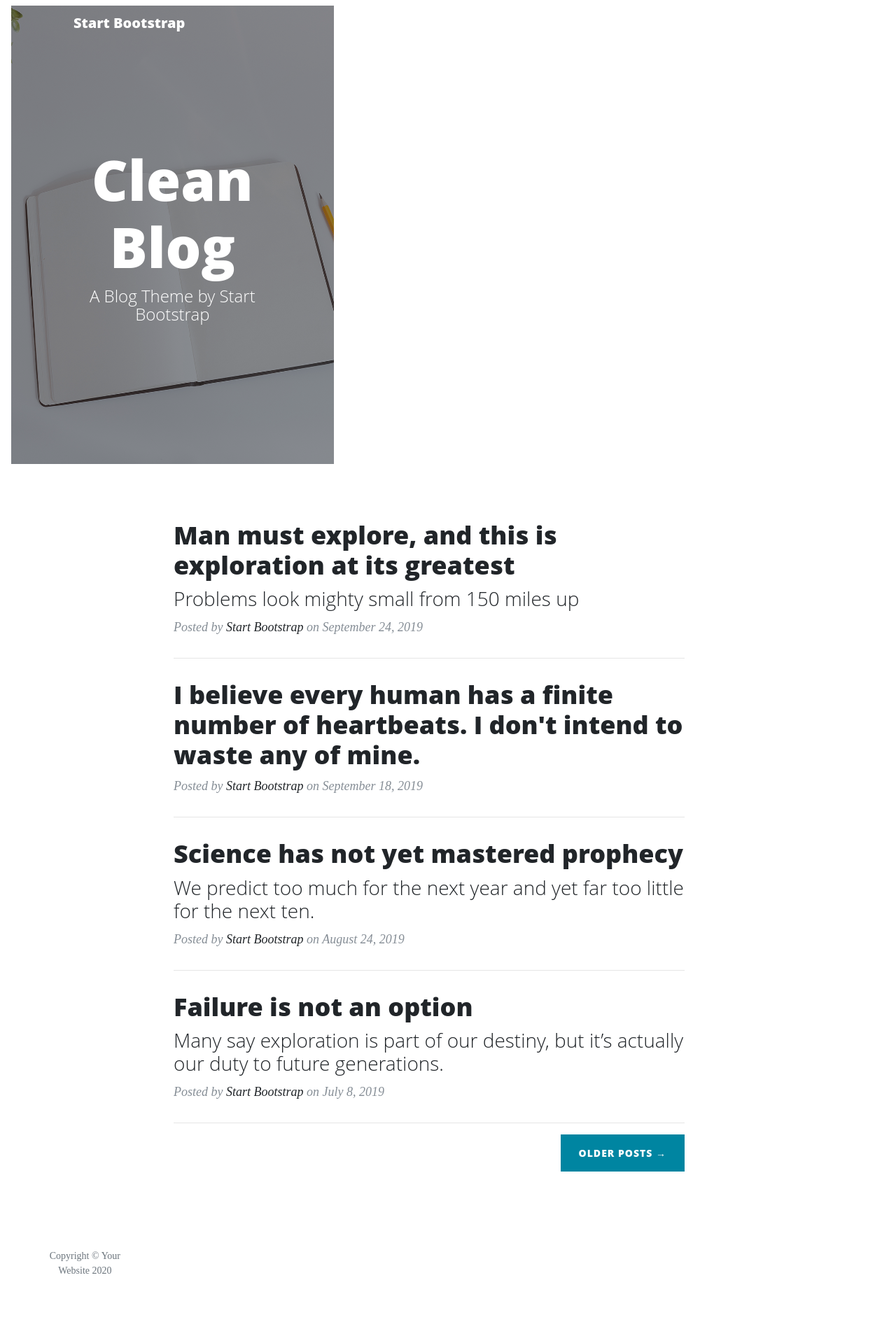
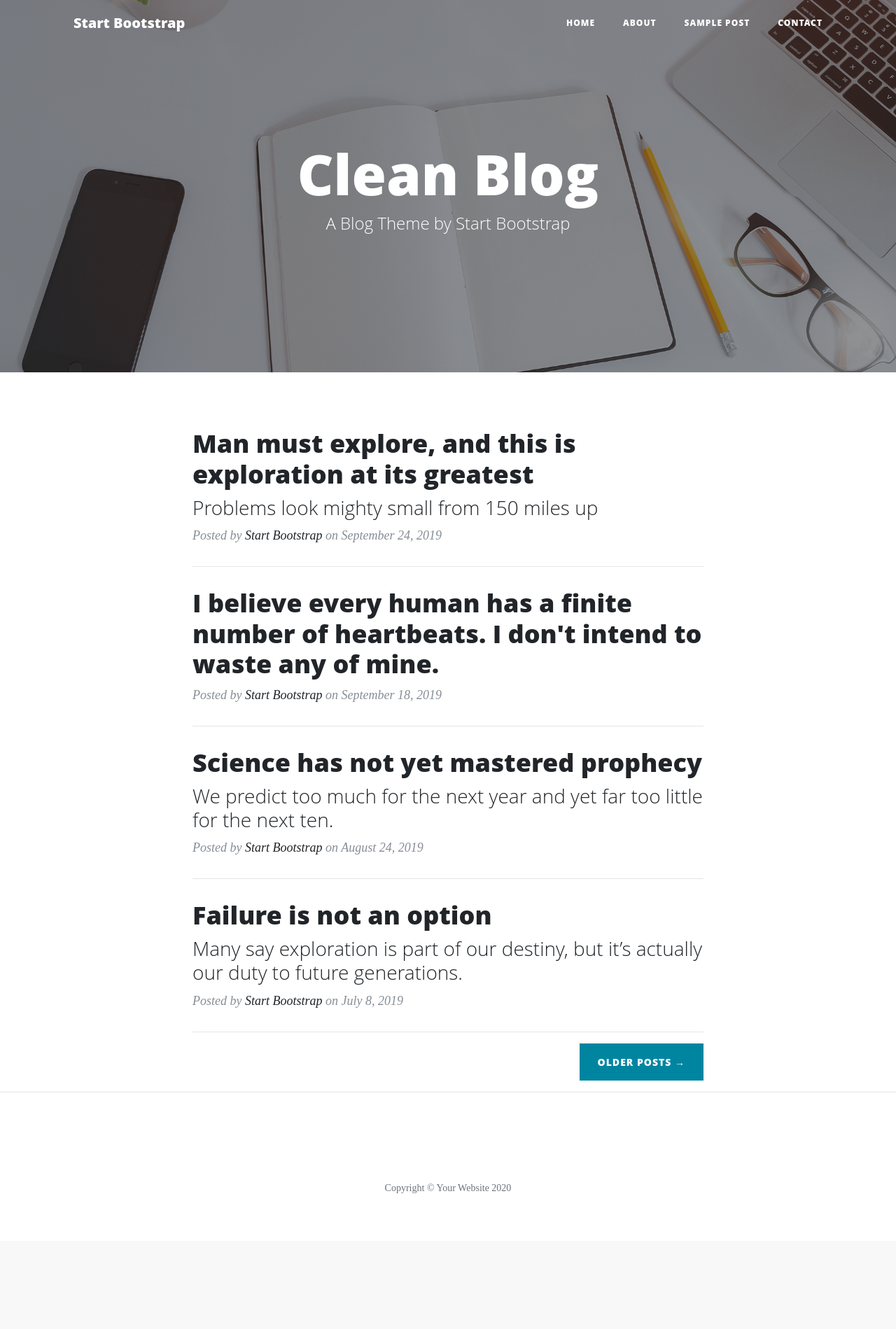
Before and after one commit to Web-Cookie/Mile-3, a Flask app: page /about in a window 1280 px wide. Shown: the whole page at 70% size. After the commit the page ends 1705 px from the top, so only its background shows below. Run offline with Flask 2, Linux system fonts and the light colour scheme; some libraries are stand-ins or nearby versions.

Commit message:
Initial Commit

```diff
--- a/templates/base.html
+++ b/templates/base.html
@@ -8,7 +8,7 @@
   <title>Hello Flask</title>
 </head>
 <body>
-  <nav class="navbar">
+
     <nav class="navbar navbar-expand-lg navbar-light fixed-top" id="mainNav">
       <div class="container">
         <a class="navbar-brand" href="index.html">Start Bootstrap</a>
```
